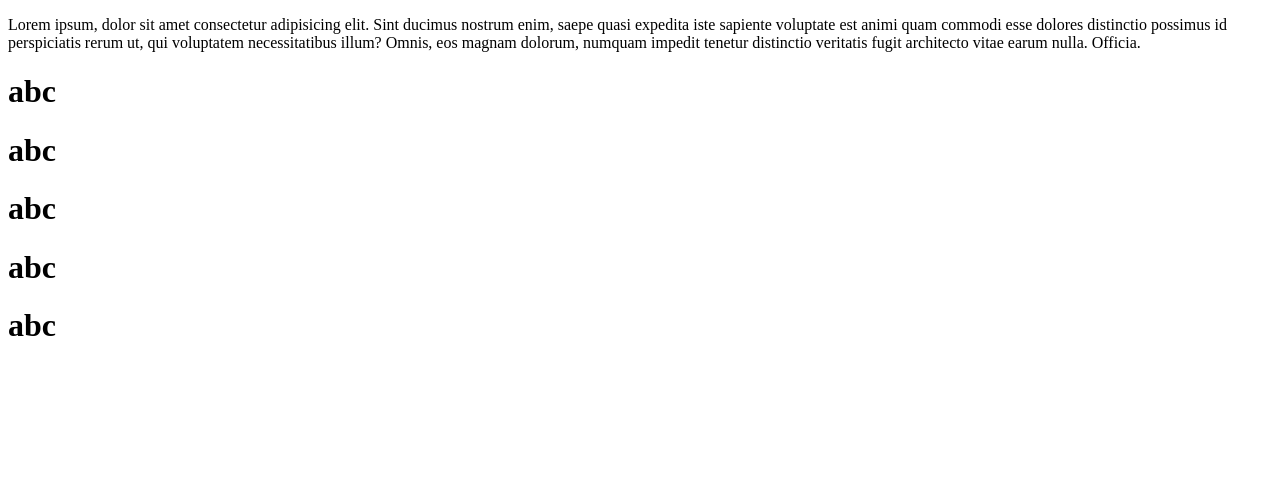
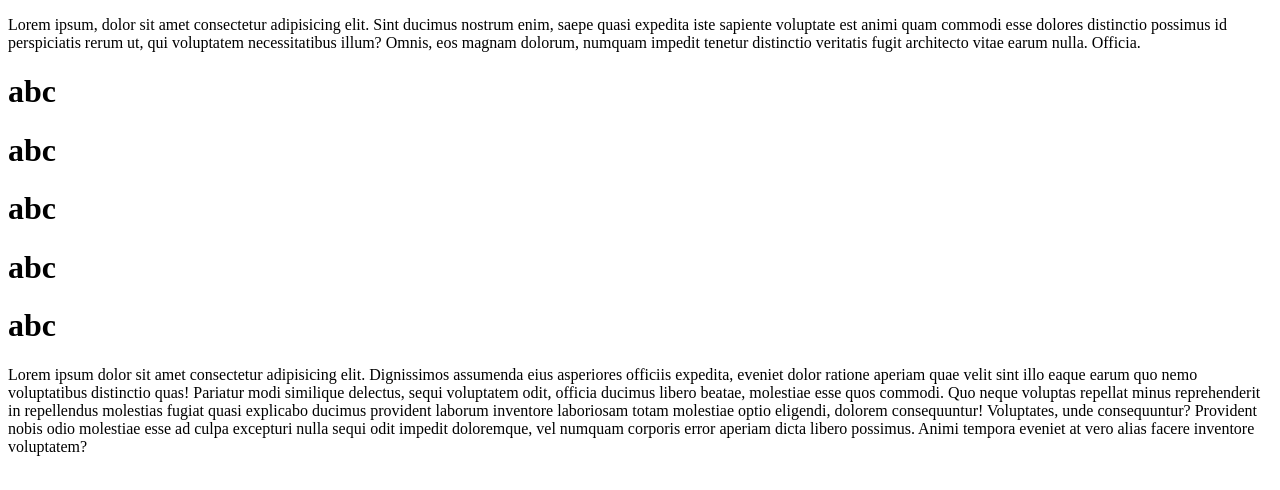
Before and after one commit to tanishamukherjee38/first-, a plain HTML site: page index.html in a window 1280 px wide. Drawn offline with Linux system fonts and the light colour scheme.

Commit message:
add p tag

```diff
--- a/index.html
+++ b/index.html
@@ -12,5 +12,6 @@
     <h1>abc</h1>
     <h1>abc</h1>
     <h1>abc</h1>
+    <p>Lorem ipsum dolor sit amet consectetur adipisicing elit. Dignissimos assumenda eius asperiores officiis expedita, eveniet dolor ratione aperiam quae velit sint illo eaque earum quo nemo voluptatibus distinctio quas! Pariatur modi similique delectus, sequi voluptatem odit, officia ducimus libero beatae, molestiae esse quos commodi. Quo neque voluptas repellat minus reprehenderit in repellendus molestias fugiat quasi explicabo ducimus provident laborum inventore laboriosam totam molestiae optio eligendi, dolorem consequuntur! Voluptates, unde consequuntur? Provident nobis odio molestiae esse ad culpa excepturi nulla sequi odit impedit doloremque, vel numquam corporis error aperiam dicta libero possimus. Animi tempora eveniet at vero alias facere inventore voluptatem?</p>
 </body>
 </html>
```
